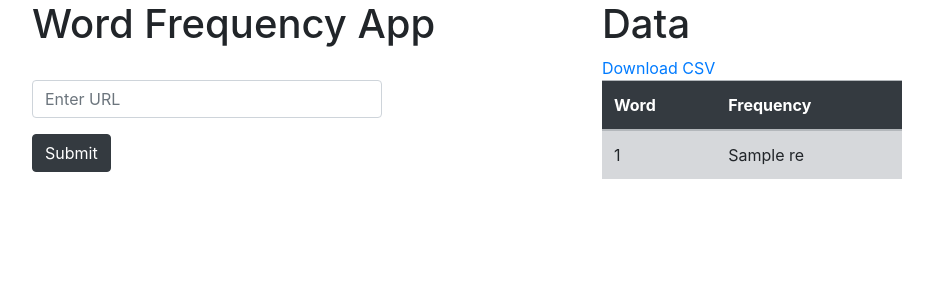
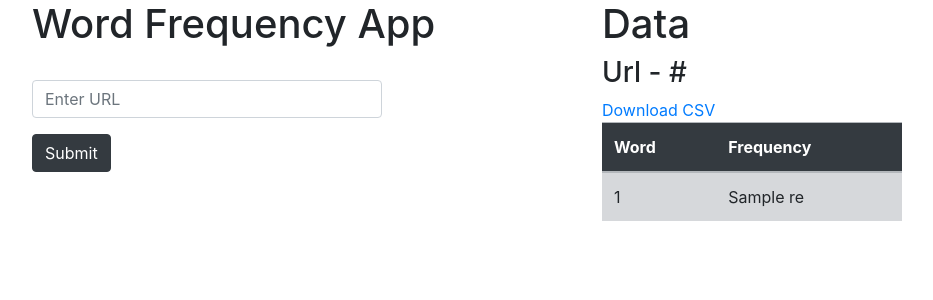
Before and after one commit to Montek30/Word-Frequency-App, a Flask app: template templates/home.html in a window 1280 px wide. Shown: the top 300 px of the page, without its empty margins (53-986 px from the left). Run offline with Flask 2, Linux system fonts and the light colour scheme; the template is opened without the code that fills it: most values are stand-ins (such as "Sample title", 1, 10 or a date in 2020); some libraries are stand-ins or nearby versions.

Commit message:
url of download file

```diff
--- a/templates/home.html
+++ b/templates/home.html
@@ -31,6 +31,7 @@
         <div class="col-sm-6">
           {% if response %}
             <h1>Data</h1>
+            <h3>Url - {{ download_url }}</h3>
             <a href="http://127.0.0.1:5000/download" onclick="location.href=this.href+'?url={{ download_url }}';return false;">Download CSV</a>
             <br>
             <div id="results">
```
